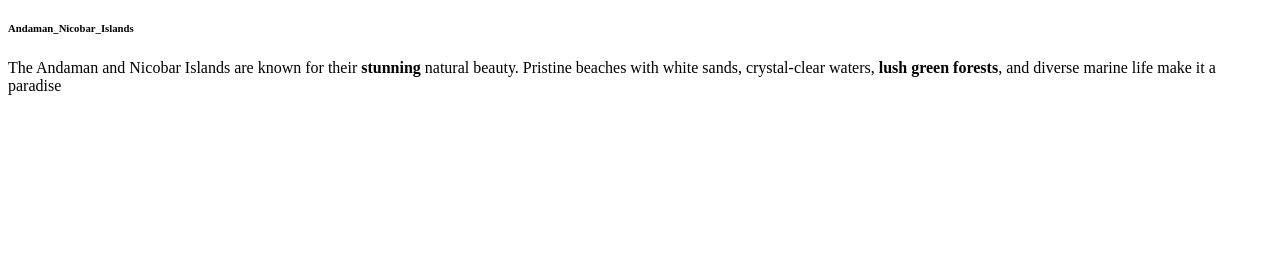
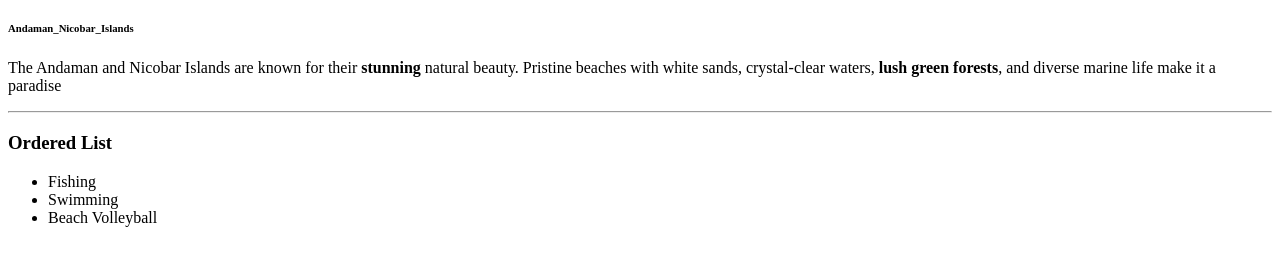
Before and after one commit to 44-563-WebApps-F23/44563-webapps-f23-assignment3-lok25esh, a plain HTML site: page index.html in a window 1280 px wide. Shown: the part 61-326 px from the top of the page. Drawn offline with Linux system fonts and the light colour scheme.

Commit message:
Ordered list is commited

```diff
--- a/index.html
+++ b/index.html
@@ -9,5 +9,13 @@
     <h1>Lokesh_Kallepalli</h1>
     <h6>Andaman_Nicobar_Islands</h6>
     <p>The Andaman and Nicobar Islands are known for their <b>stunning</b> natural beauty. Pristine beaches with white sands, crystal-clear waters, <b>lush green forests</b>, and diverse marine life make it a paradise </p>
+    <hr>
+    <h3>Ordered List</h3>
+    <ul>
+        <li>Fishing</li>
+        <li>Swimming</li>
+        <li>Beach Volleyball</li>
+    </ul>
+
 </body>
 </html>
```
